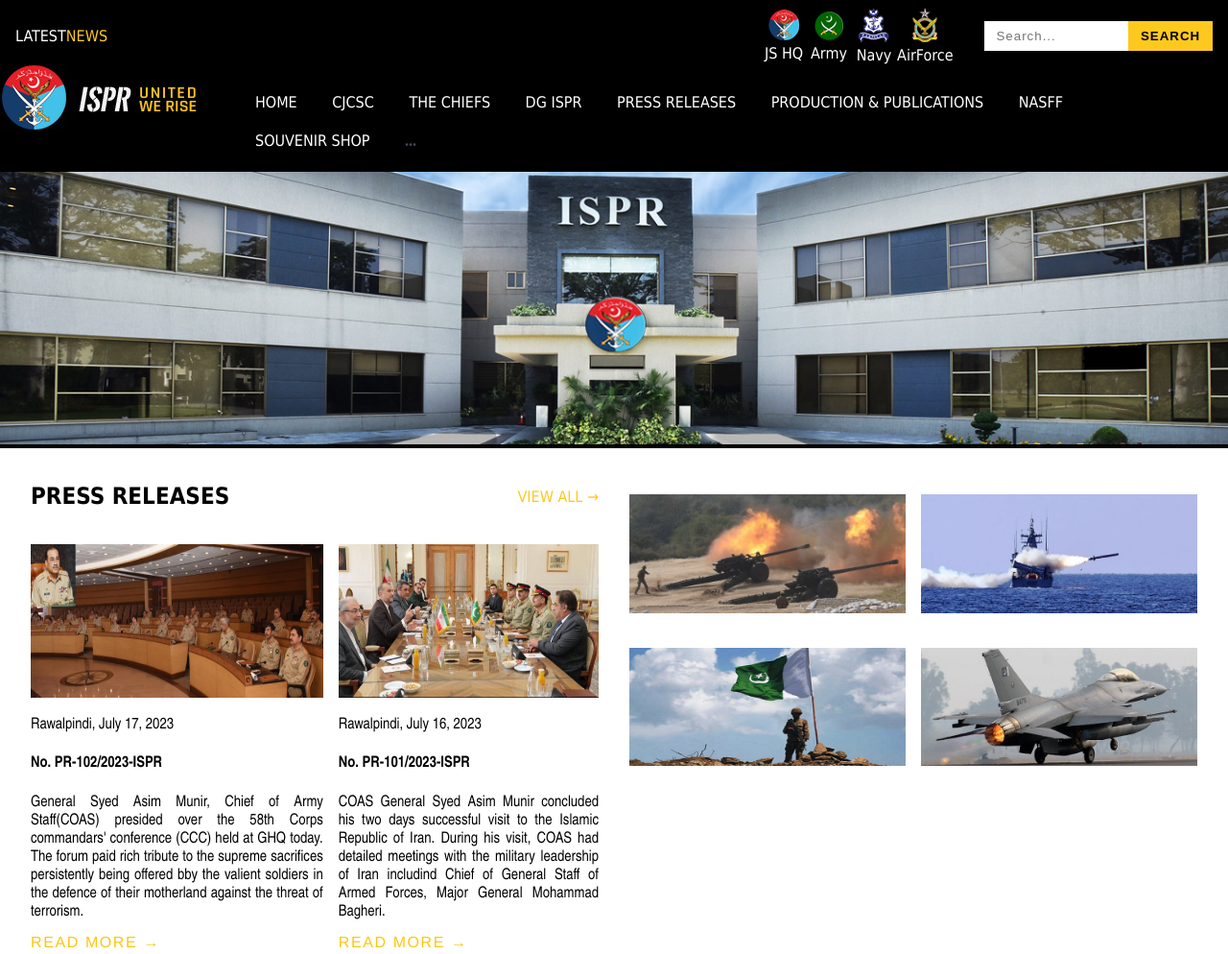
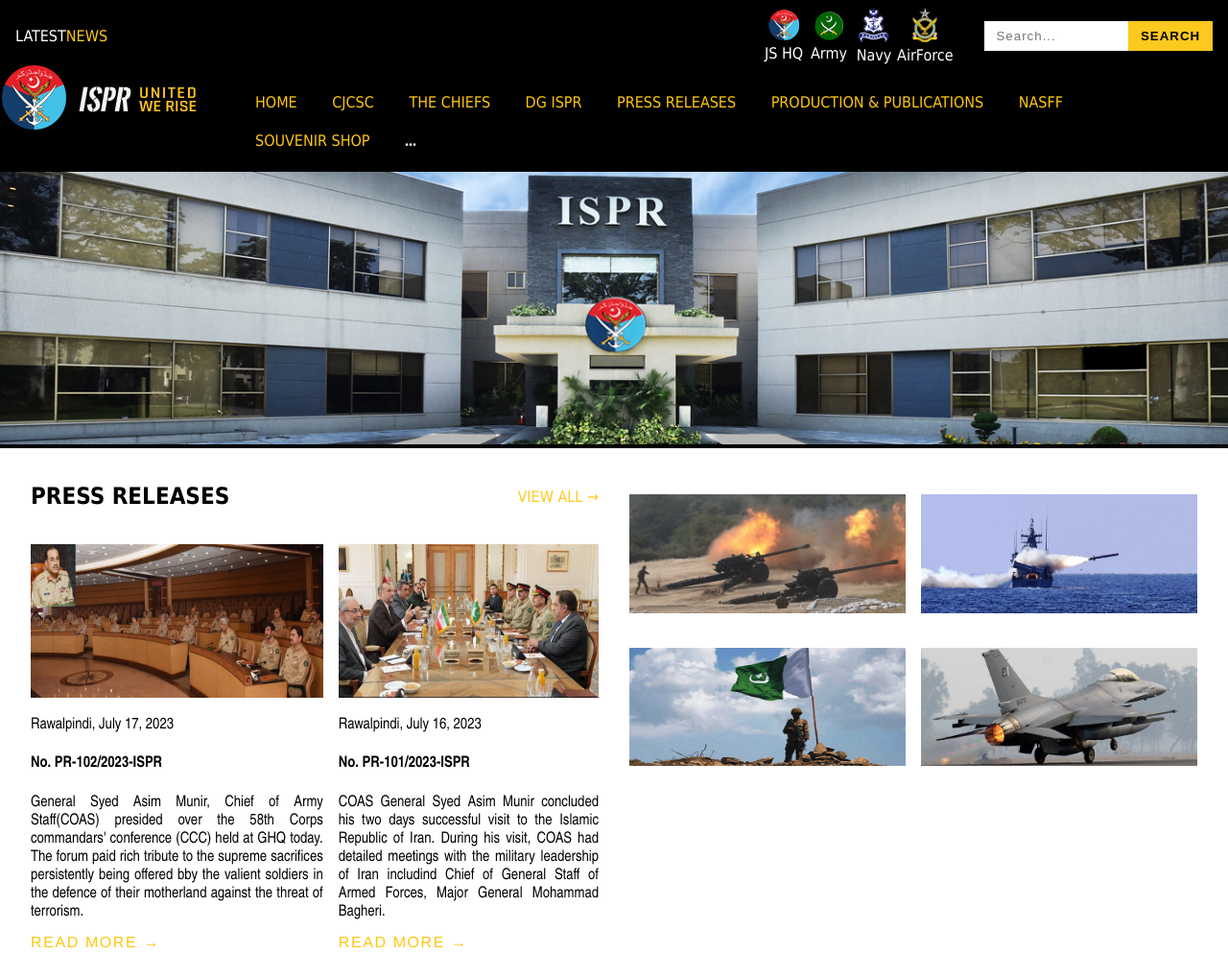
Before and after one commit to Aadi-Rana/demo2_ispr, a plain HTML site: page index.html in a window 1280 px wide. Shown: the top 994 px of the page at 96% size. Drawn offline with Linux system fonts and the light colour scheme.

Commit message:
Updated nav links.html

```diff
--- a/index.html
+++ b/index.html
@@ -26,16 +26,16 @@
         <div class="navbar">
             <div><img src="images/logo.png" alt=""></div>
             <div class="nav-items">
-                <ul>
-                    <li>HOME</li>
-                    <li>CJCSC</li>
-                    <li>THE CHIEFS</li>
-                    <li>DG ISPR</li>
-                    <li>PRESS RELEASES</li>
-                    <li>PRODUCTION & PUBLICATIONS</li>
-                    <li>NASFF</li>
-                    <li>SOUVENIR SHOP</li>
-                    <li><i class="fa-solid fa-circle-ellipsis-vertical" style="color: #464b53;">...</i></li>
+                <ul class="nav-links">
+                    <li><a href="#">HOME</a></li>
+                    <li><a href="#">CJCSC</a></li>
+                    <li><a href="#">THE CHIEFS</a></li>
+                    <li><a href="#">DG ISPR</a></li>
+                    <li><a href="#">PRESS RELEASES</a></li>
+                    <li><a href="#">PRODUCTION & PUBLICATIONS</a></li>
+                    <li><a href="#">NASFF</a></li>
+                    <li><a href="#">SOUVENIR SHOP</a></li>
+                    <li><i class="fa-solid fa-circle-ellipsis-vertical" style="color: #fffdfd;">...</i></li>
                 </ul>
             </div>
         </div>
```
